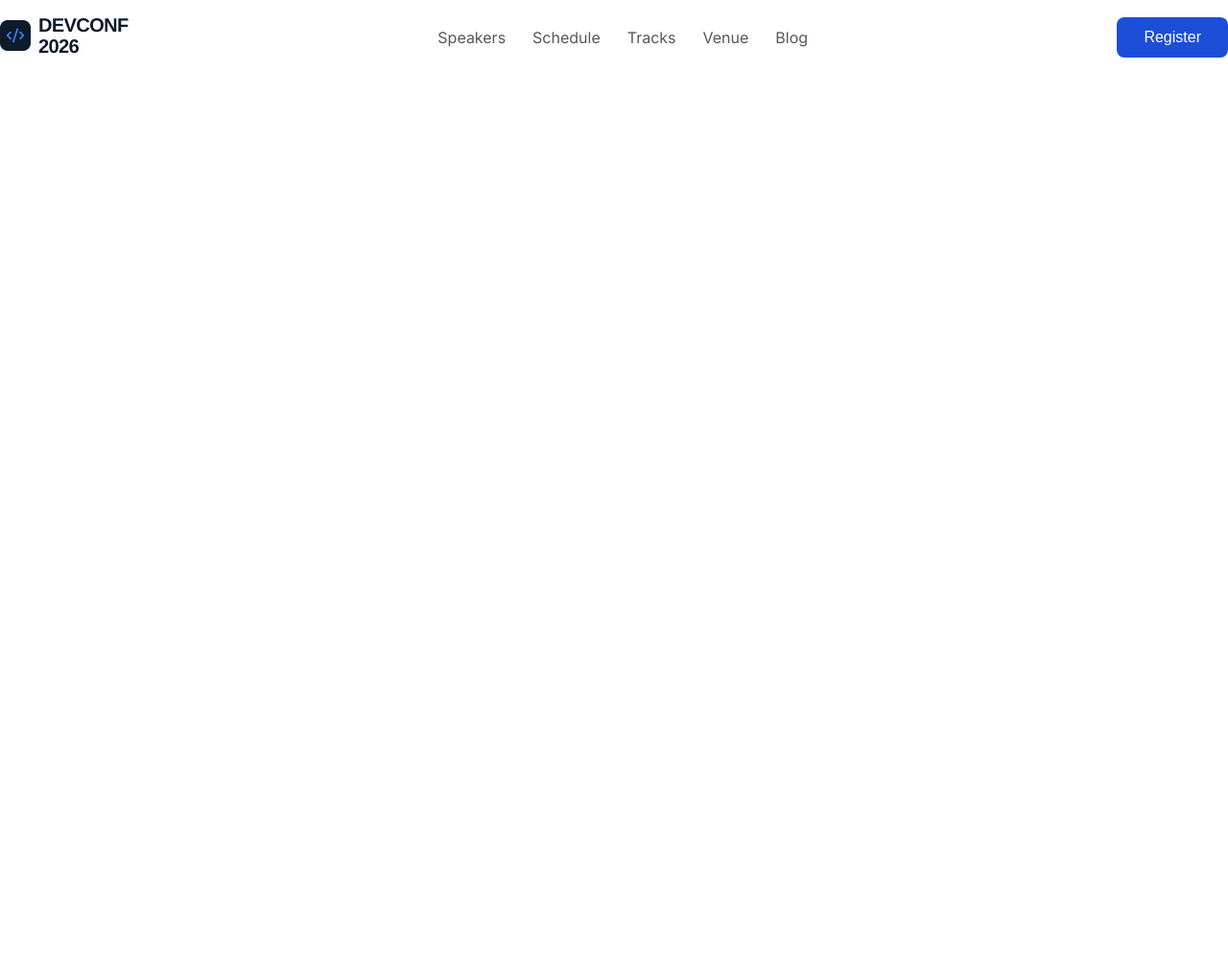
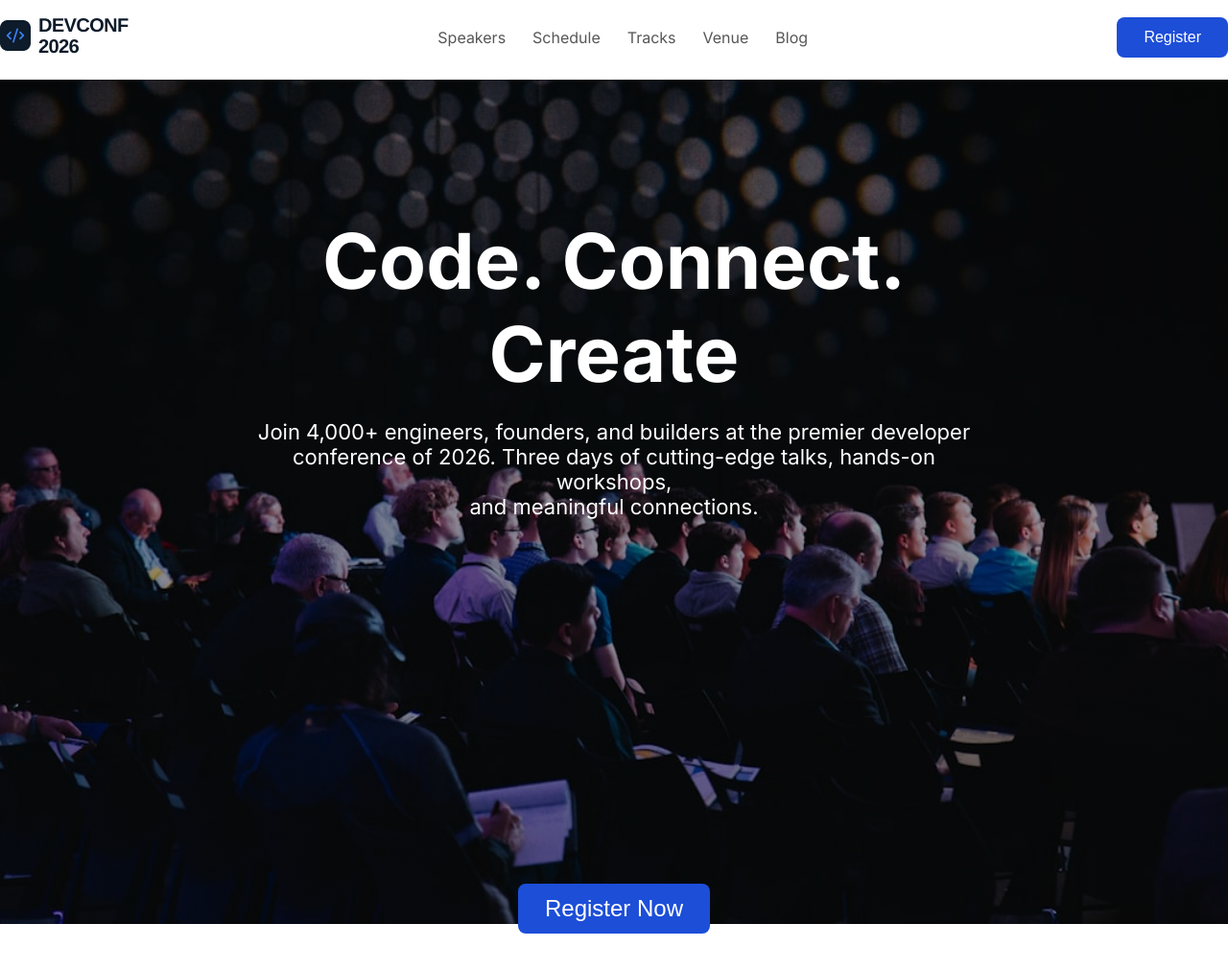
Before and after one commit to nafiul-dew-29/Dev_Conf, a plain HTML site: page index.html in a window 1280 px wide. Shown: the whole page at 96% size. Before the commit the page ends 800 px from the top, so only its background shows below. Drawn offline with Linux system fonts and the light colour scheme.

Commit message:
banner part done

```diff
--- a/index.html
+++ b/index.html
@@ -39,5 +39,16 @@
             </div>
         </nav>
     </header>
+
+    <!-- banner section start -->
+
+    <section class="banner-parent">
+        <div class="banner-text container">
+            <h1>Code. Connect. Create </h1>
+            <p>Join 4,000+ engineers, founders, and builders at the premier developer <br> conference of 2026. Three days of cutting-edge talks, hands-on workshops, <br> and meaningful connections.</p>
+
+            <button class="banner-btn primary-btn"> Register Now</button>
+        </div>
+    </section>
 </body>
 </html>
--- a/style/style.css
+++ b/style/style.css
@@ -25,6 +25,7 @@
     justify-content: space-between;
     align-items: center;
     margin-top: 15px;
+    margin-bottom: 20px;
 }
 
 .nav-links ul{
@@ -41,3 +42,39 @@
 .nav-links li{
     list-style: none;
 }
+
+/* banner style */
+
+.banner-parent{
+    background-image: linear-gradient(rgba(0, 0, 0, 0.4), rgba(0, 0, 0, 0.4)), url("../assets/banner.jpg");
+    width: 100%;
+    height: 880px;
+    background-position: center;
+    background-repeat: no-repeat;
+    background-size: cover;
+
+
+}
+
+.banner-text{
+    text-align: center;
+    color: white;
+    padding: 140px 260px;
+
+}
+
+.banner-text h1{
+    margin-bottom: 20px;
+    font-size: 80px;
+    font-weight: 700;
+}
+
+.banner-text p{
+    font-size: 22px;
+    font-weight: 400;
+}
+
+.banner-btn{
+    margin-top: 380px;
+    font-size: 24px;
+}
```
